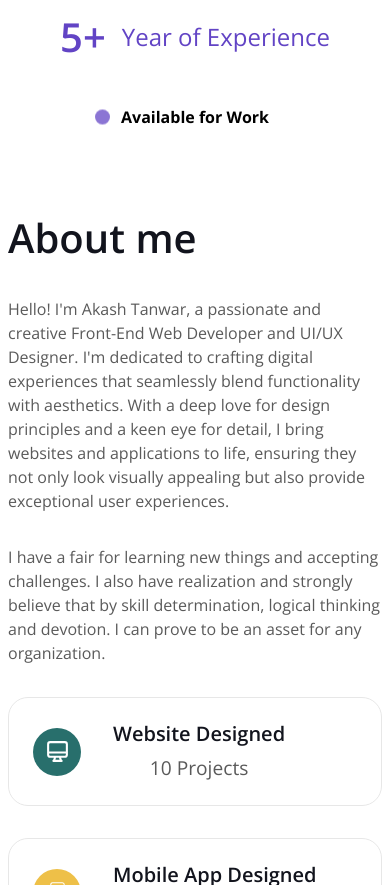
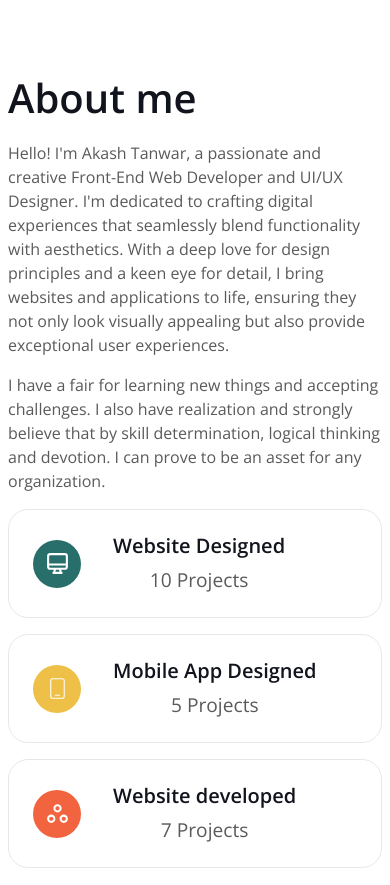
Before and after one commit to FrontendDeveloper67/myport, a React (Vite) app: page / in a window 390 px wide. Shown: the part 683-1568 px from the top of the page. Built offline with nearby package versions, Linux system fonts and the light colour scheme.

Commit message:
mobile work

```diff
--- a/src/components/Experties/Experties.jsx
+++ b/src/components/Experties/Experties.jsx
@@ -12,7 +12,7 @@ const Experties = () => {
         initial="hidden"
         whileInView="show"
         viewport={{ once: false, amount: 0.25 }}
-        className={`paddings yPaddings innerWidth flexCenter ${css.container}`}>
+        className={`paddings yPaddings innerWidth flexCenter mobilewidth ${css.container}`}>
 
 
             {/* left side */}
--- a/src/components/Experties/Experties.module.scss
+++ b/src/components/Experties/Experties.module.scss
@@ -9,6 +9,7 @@
     > div {
       flex: 1;
     }
+
 
     .leftSide {
       display: flex;
@@ -51,7 +52,12 @@
         }
       }
     }
-
+    .leftSide {
+      @media (max-width: $sm) {
+        margin-bottom: 1rem;
+        gap: 1rem;
+      }
+    }
     .rightSide {
       @media (max-width: $sm) {
         text-align: center;
--- a/src/components/Hero/Hero.module.scss
+++ b/src/components/Hero/Hero.module.scss
@@ -183,7 +183,7 @@
 
             img {
                 @media (max-width: $sm ) {
-                    width: 25rem;
+                    width: 12rem;
                     margin-bottom: 0px;
                 }
                margin-bottom: 0;
@@ -199,6 +199,7 @@
                 justify-content: center;
                 gap: 1.5rem; // Adjust gap for small screens
                 margin-top: 2rem; // Add margin-top to ensure spacing from other content
+                margin-bottom: 1rem;
             }
 
             position: absolute;
--- a/src/styles/global.scss
+++ b/src/styles/global.scss
@@ -33,6 +33,11 @@
   padding-top: 1.5rem;
   padding-bottom: 1.5rem;
 }
+ @media (max-width: $sm) {
+        .mobilewidth {
+          display: block !important;
+        }
+  }
 
 
 
```
